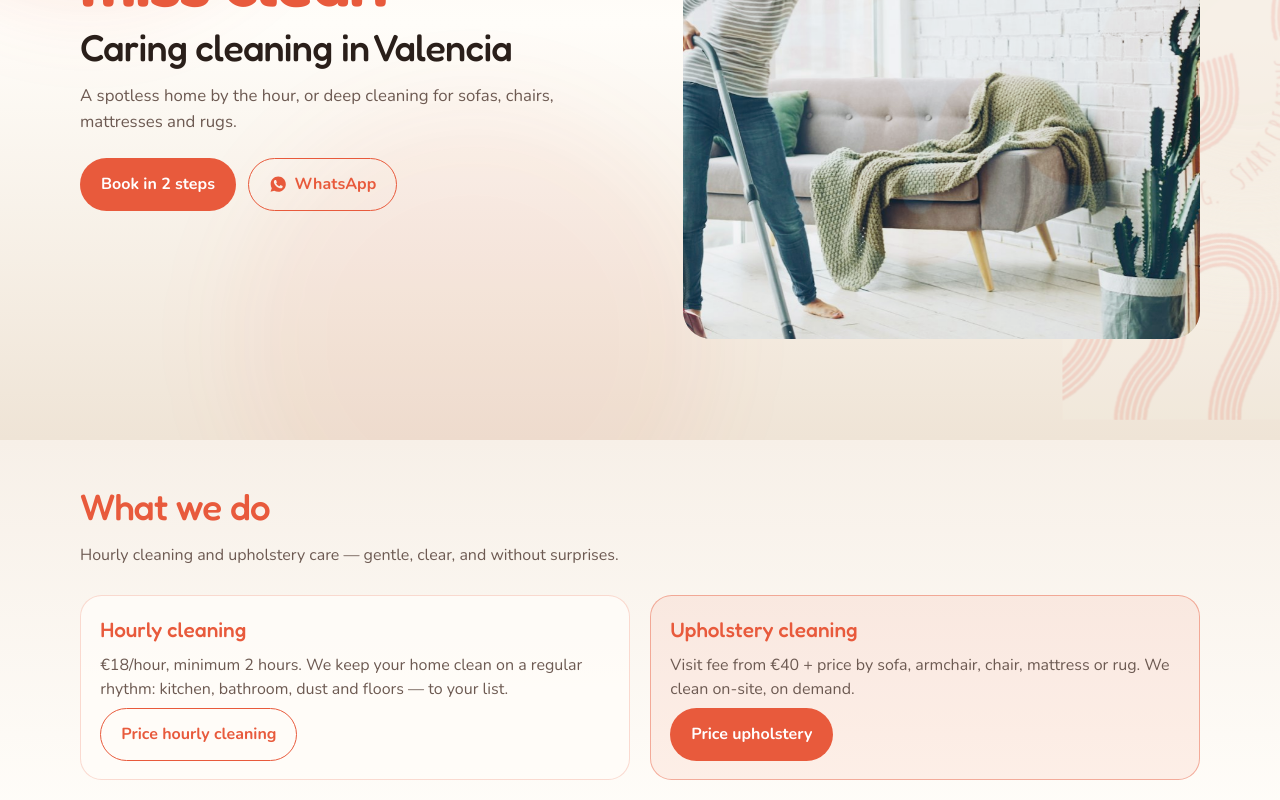
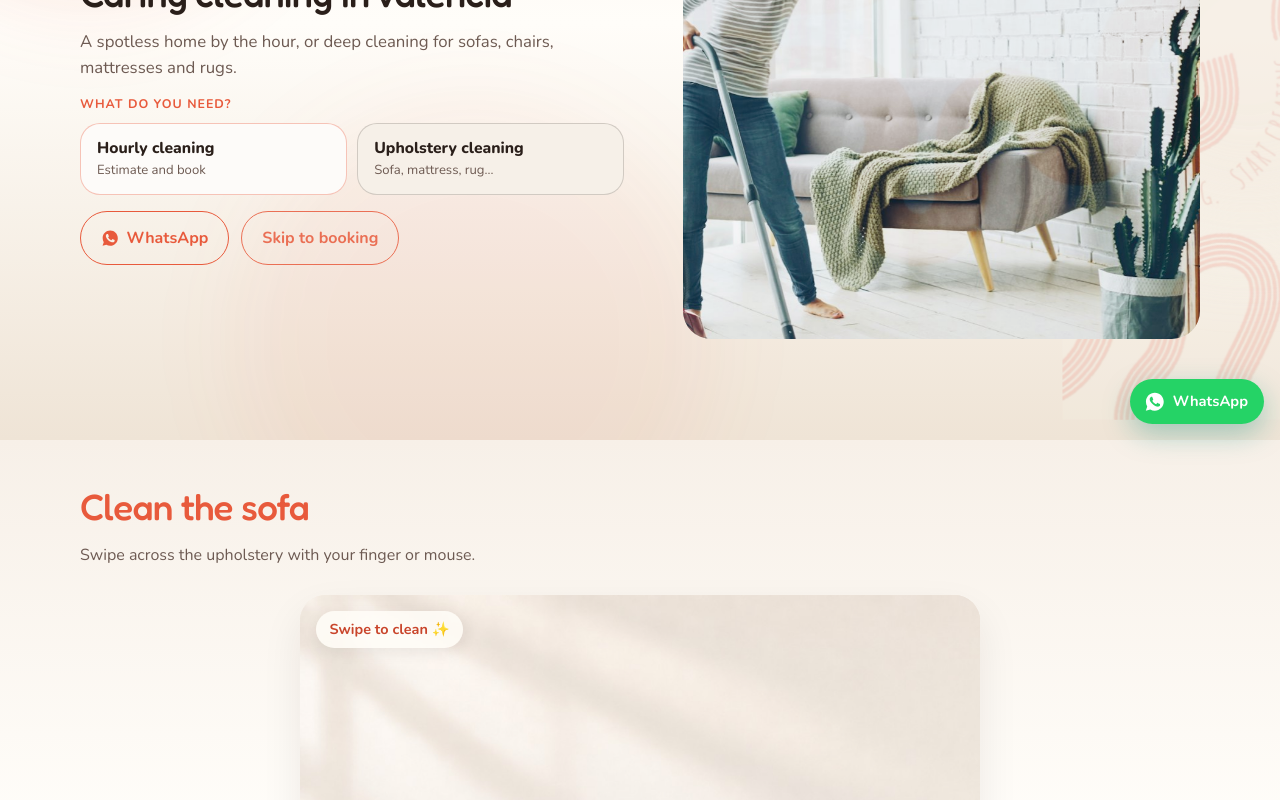
Before and after one commit to mrmogaragnar-art/missclean, a Next.js app: page / in a window 1280 px wide. Shown: the part 360-1160 px from the top of the page. Built offline with nearby package versions, Linux system fonts and the light colour scheme.

Commit message:
feat: shorter path to booking and fix sofa wipe
Hero service pick jumps straight into the calculator, floating WhatsApp stays visible, and the wipe tool now clears dirt under the nozzle tip.

Co-authored-by: Cursor <cursoragent@cursor.com>

```diff
--- a/src/app/globals.css
+++ b/src/app/globals.css
@@ -295,16 +295,116 @@ main {
 }
 
 .hero-sub {
-  margin: 0.9rem 0 1.4rem;
+  margin: 0.9rem 0 0.85rem;
   color: var(--muted);
   font-size: 1.05rem;
   line-height: 1.55;
+}
+
+.hero-pick-label {
+  margin: 0 0 0.55rem;
+  font-size: 0.78rem;
+  font-weight: 700;
+  letter-spacing: 0.08em;
+  text-transform: uppercase;
+  color: var(--terracotta);
+}
+
+.hero-service-pick {
+  display: grid;
+  grid-template-columns: 1fr 1fr;
+  gap: 0.65rem;
+  margin: 0 0 1rem;
+}
+
+.hero-service-btn {
+  display: flex;
+  flex-direction: column;
+  align-items: flex-start;
+  gap: 0.2rem;
+  text-align: left;
+  padding: 0.95rem 1rem;
+  border-radius: var(--radius);
+  border: 1.5px solid color-mix(in srgb, var(--terracotta) 35%, transparent);
+  background: color-mix(in srgb, white 72%, var(--cream));
+  color: var(--ink);
+  cursor: pointer;
+  transition:
+    transform 0.2s ease,
+    border-color 0.2s ease,
+    background 0.2s ease,
+    box-shadow 0.2s ease;
+}
+
+.hero-service-btn:hover {
+  transform: translateY(-2px);
+  border-color: var(--terracotta);
+  background: white;
+  box-shadow: 0 8px 22px color-mix(in srgb, var(--terracotta) 16%, transparent);
+}
+
+.hero-service-btn-dry {
+  border-color: color-mix(in srgb, var(--ink) 18%, transparent);
+  background: color-mix(in srgb, var(--cream-deep) 55%, white);
+}
+
+.hero-service-btn-dry:hover {
+  border-color: var(--ink);
+}
+
+.hero-service-title {
+  font-weight: 750;
+  font-size: 0.98rem;
+  line-height: 1.25;
+}
+
+.hero-service-desc {
+  font-size: 0.82rem;
+  color: var(--muted);
+  line-height: 1.35;
 }
 
 .hero-actions {
   display: flex;
   flex-wrap: wrap;
   gap: 0.75rem;
+}
+
+.hero-link-book {
+  opacity: 0.85;
+}
+
+.float-wa {
+  position: fixed;
+  z-index: 60;
+  right: 1rem;
+  bottom: 1rem;
+  display: inline-flex;
+  align-items: center;
+  gap: 0.45rem;
+  padding: 0.72rem 1rem 0.72rem 0.85rem;
+  border-radius: 999px;
+  background: #25d366;
+  color: white;
+  font-weight: 700;
+  font-size: 0.92rem;
+  box-shadow: 0 10px 28px color-mix(in srgb, #128c7e 35%, transparent);
+  transition: transform 0.2s ease, box-shadow 0.2s ease;
+}
+
+.float-wa:hover {
+  transform: translateY(-2px) scale(1.02);
+  box-shadow: 0 14px 32px color-mix(in srgb, #128c7e 42%, transparent);
+}
+
+.float-wa-icon {
+  width: 1.35rem;
+  height: 1.35rem;
+  flex-shrink: 0;
+}
+
+.float-wa-label {
+  line-height: 1;
 }
 
 .hero-visual {
@@ -474,6 +574,7 @@ main {
   background: #f5eee7;
   box-shadow: var(--shadow);
   user-select: none;
+  -webkit-user-select: none;
   touch-action: none;
   cursor: none;
 }
@@ -481,26 +582,29 @@ main {
 .ba-img {
   object-fit: cover;
   pointer-events: none;
+  z-index: 0;
 }
 
 .ba-dirt {
   position: absolute;
   inset: 0;
+  z-index: 1;
   width: 100%;
   height: 100%;
   display: block;
   touch-action: none;
+  pointer-events: none;
   cursor: none;
 }
 
 .ba-tool {
   position: absolute;
   z-index: 6;
-  width: 3.36rem;
+  width: 3.6rem;
   height: auto;
   pointer-events: none;
-  /* Tip near contact point; body shifted up+right so finger/mouse doesn't cover it */
-  transform: translate(calc(-50% + 1.35rem), calc(-100% - 0.35rem));
+  /* Clear head center sits on the wipe point; handle hangs below */
+  transform: translate(-50%, -22%);
   opacity: 0;
   filter: drop-shadow(0 8px 14px rgba(42, 31, 26, 0.28));
   transition: opacity 0.12s ease;
@@ -1398,7 +1502,30 @@ main {
 
   .hero-sub {
     font-size: 1rem;
-    margin: 0.75rem 0 1.1rem;
+    margin: 0.75rem 0 0.7rem;
+  }
+
+  .hero-service-pick {
+    grid-template-columns: 1fr;
+    gap: 0.55rem;
+  }
+
+  .hero-service-btn {
+    padding: 0.9rem 1rem;
+  }
+
+  .float-wa {
+    right: 0.75rem;
+    bottom: 0.75rem;
+    padding: 0.78rem;
+  }
+
+  .float-wa-label {
+    position: absolute;
+    width: 1px;
+    height: 1px;
+    overflow: hidden;
+    clip: rect(0, 0, 0, 0);
   }
 
   .hero-actions {
@@ -1577,8 +1704,8 @@ main {
 
 @media (max-width: 719px) {
   .ba-tool {
-    width: 4rem;
-    transform: translate(calc(-50% + 1.55rem), calc(-100% - 0.5rem));
+    width: 4.2rem;
+    transform: translate(-50%, -20%);
   }
 }
 
@@ -1589,8 +1716,8 @@ main {
   }
 
   .ba-tool {
-    width: 4.2rem;
-    transform: translate(calc(-50% + 1.7rem), calc(-100% - 0.6rem));
+    width: 4.5rem;
+    transform: translate(-50%, -20%);
   }
 }
 
--- /dev/null
+++ b/src/components/FloatingWhatsApp.tsx
@@ -0,0 +1,22 @@
+"use client";
+
+import { siteConfig } from "@/config/site";
+import { useI18n } from "@/i18n/I18nProvider";
+import { IconWhatsApp } from "@/components/SocialIcons";
+
+export function FloatingWhatsApp() {
+  const { t } = useI18n();
+
+  return (
+    <a
+      className="float-wa"
+      href={siteConfig.whatsappHref}
+      target="_blank"
+      rel="noopener noreferrer"
+      aria-label={t.hero.ctaWhatsapp}
+    >
+      <IconWhatsApp className="float-wa-icon" />
+      <span className="float-wa-label">{t.hero.ctaWhatsapp}</span>
+    </a>
+  );
+}
--- a/src/components/Header.tsx
+++ b/src/components/Header.tsx
@@ -57,9 +57,6 @@ export function Header() {
         className={`site-nav ${menuOpen ? "is-open" : ""}`}
         aria-label="Main"
       >
-        <a href="#services" onClick={closeMenu}>
-          {t.nav.services}
-        </a>
         <a href="#before-after" onClick={closeMenu}>
           {t.nav.beforeAfter}
         </a>
@@ -72,6 +69,9 @@ export function Header() {
         <a href="#works" onClick={closeMenu}>
           {t.nav.works}
         </a>
+        <a href="#services" onClick={closeMenu}>
+          {t.nav.services}
+        </a>
         <a href="#contact" onClick={closeMenu}>
           {t.nav.contact}
         </a>
--- a/src/components/Hero.tsx
+++ b/src/components/Hero.tsx
@@ -8,16 +8,42 @@ import { IconWhatsApp } from "@/components/SocialIcons";
 export function Hero() {
   const { t } = useI18n();
 
+  function goCalc(service: "hourly" | "dry") {
+    window.location.hash =
+      service === "dry" ? "calculator-dry" : "calculator-hourly";
+    document
+      .getElementById("calculator")
+      ?.scrollIntoView({ behavior: "smooth" });
+  }
+
   return (
     <section className="hero" id="top">
       <div className="hero-copy">
         <p className="brand-mark">miss clean</p>
         <h1>{t.hero.headline}</h1>
         <p className="hero-sub">{t.hero.sub}</p>
+
+        <p className="hero-pick-label">{t.hero.pickLabel}</p>
+        <div className="hero-service-pick">
+          <button
+            type="button"
+            className="hero-service-btn"
+            onClick={() => goCalc("hourly")}
+          >
+            <span className="hero-service-title">{t.hero.ctaHourly}</span>
+            <span className="hero-service-desc">{t.hero.ctaHourlyHint}</span>
+          </button>
+          <button
+            type="button"
+            className="hero-service-btn hero-service-btn-dry"
+            onClick={() => goCalc("dry")}
+          >
+            <span className="hero-service-title">{t.hero.ctaDry}</span>
+            <span className="hero-service-desc">{t.hero.ctaDryHint}</span>
+          </button>
+        </div>
+
         <div className="hero-actions">
-          <a className="btn btn-primary" href="#book">
-            {t.hero.ctaBook}
-          </a>
           <a
             className="btn btn-ghost"
             href={siteConfig.whatsappHref}
@@ -26,6 +52,9 @@ export function Hero() {
           >
             <IconWhatsApp className="btn-icon" />
             {t.hero.ctaWhatsapp}
+          </a>
+          <a className="btn btn-ghost hero-link-book" href="#book">
+            {t.hero.ctaBook}
           </a>
         </div>
       </div>
--- a/src/components/HomePage.tsx
+++ b/src/components/HomePage.tsx
@@ -6,6 +6,7 @@ import { BeforeAfter } from "@/components/BeforeAfter";
 import { BookingForm, type CalcSnapshot } from "@/components/BookingForm";
 import { Calculator } from "@/components/Calculator";
 import { Contact } from "@/components/Contact";
+import { FloatingWhatsApp } from "@/components/FloatingWhatsApp";
 import { Footer } from "@/components/Footer";
 import { Header } from "@/components/Header";
 import { Hero } from "@/components/Hero";
@@ -29,13 +30,14 @@ export function HomePage() {
       <Header />
       <main>
         <Hero />
-        <Services />
         <BeforeAfter />
         <Calculator onApply={applyFromCalculator} />
         <BookingForm snapshot={snapshot} />
         <Works />
+        <Services />
         <Contact />
       </main>
+      <FloatingWhatsApp />
       <Footer />
     </>
   );
--- a/src/components/Services.tsx
+++ b/src/components/Services.tsx
@@ -18,41 +18,11 @@ export function Services() {
     },
   ] as const;
 
-  function goCalc(service: "hourly" | "dry") {
-    window.location.hash = service === "dry" ? "calculator-dry" : "calculator-hourly";
-    document.getElementById("calculator")?.scrollIntoView({ behavior: "smooth" });
-  }
-
   return (
     <section className="section services" id="services">
       <div className="section-head">
         <h2>{t.services.title}</h2>
         <p>{t.services.sub}</p>
-      </div>
-
-      <div className="services-offers">
-        <article className="service-offer">
-          <h3>{t.services.hourlyTitle}</h3>
-          <p>{t.services.hourlyDesc}</p>
-          <button
-            type="button"
-            className="btn btn-ghost service-offer-cta"
-            onClick={() => goCalc("hourly")}
-          >
-            {t.services.hourlyCta}
-          </button>
-        </article>
-        <article className="service-offer service-offer-dry">
-          <h3>{t.services.dryTitle}</h3>
-          <p>{t.services.dryDesc}</p>
-          <button
-            type="button"
-            className="btn btn-primary service-offer-cta"
-            onClick={() => goCalc("dry")}
-          >
-            {t.services.dryCta}
-          </button>
-        </article>
       </div>
 
       <ul className="services-points">
--- a/src/messages/en.json
+++ b/src/messages/en.json
@@ -10,12 +10,17 @@
   "hero": {
     "headline": "Caring cleaning in Valencia",
     "sub": "A spotless home by the hour, or deep cleaning for sofas, chairs, mattresses and rugs.",
-    "ctaBook": "Book in 2 steps",
+    "pickLabel": "What do you need?",
+    "ctaHourly": "Hourly cleaning",
+    "ctaHourlyHint": "Estimate and book",
+    "ctaDry": "Upholstery cleaning",
+    "ctaDryHint": "Sofa, mattress, rug…",
+    "ctaBook": "Skip to booking",
     "ctaWhatsapp": "WhatsApp"
   },
   "services": {
-    "title": "What we do",
-    "sub": "Hourly cleaning and upholstery care — gentle, clear, and without surprises.",
+    "title": "Why Miss Clean",
+    "sub": "How we work — no surprises.",
     "hourlyTitle": "Hourly cleaning",
     "hourlyDesc": "€18/hour, minimum 2 hours. We keep your home clean on a regular rhythm: kitchen, bathroom, dust and floors — to your list.",
     "hourlyCta": "Price hourly cleaning",
--- a/src/messages/es.json
+++ b/src/messages/es.json
@@ -10,12 +10,17 @@
   "hero": {
     "headline": "Limpieza con cariño en Valencia",
     "sub": "Hogar impecable por horas o limpieza profunda de sofás, sillones, colchones y alfombras.",
-    "ctaBook": "Reservar en 2 pasos",
+    "pickLabel": "¿Qué necesitas?",
+    "ctaHourly": "Limpieza por horas",
+    "ctaHourlyHint": "Calcular y reservar",
+    "ctaDry": "Limpieza de tapicería",
+    "ctaDryHint": "Sofá, colchón, alfombra…",
+    "ctaBook": "Ir a reservar",
     "ctaWhatsapp": "WhatsApp"
   },
   "services": {
-    "title": "Qué hacemos",
-    "sub": "Limpieza por horas y limpieza en seco de tapicería: con cuidado, claro y sin sorpresas.",
+    "title": "Por qué Miss Clean",
+    "sub": "Cómo trabajamos, sin sorpresas.",
     "hourlyTitle": "Limpieza por horas",
     "hourlyDesc": "18 €/hora, mínimo 2 horas. Mantenemos tu casa limpia de forma regular: cocina, baño, polvo y suelos, según tu lista.",
     "hourlyCta": "Calcular limpieza",
```
Also changed, not shown: src/components/BeforeAfter.tsx (+46 -31 lines), src/messages/ru.json (+8 -3 lines), src/messages/uk.json (+8 -3 lines), 1 other file (tests, documents, lock files or other folders).
